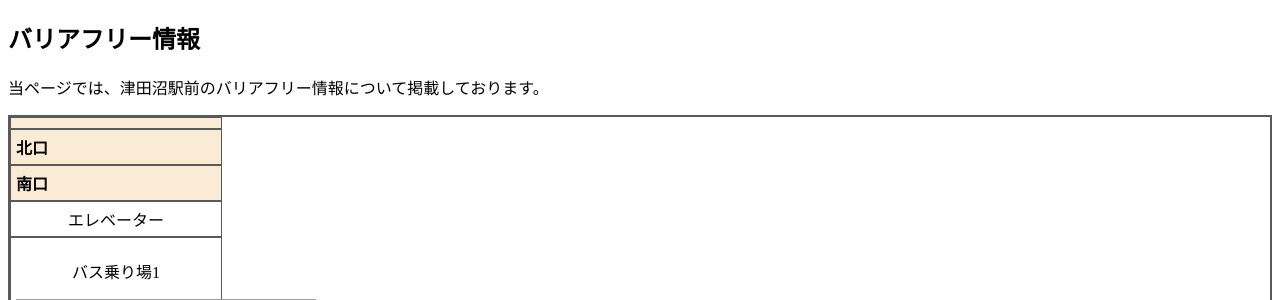
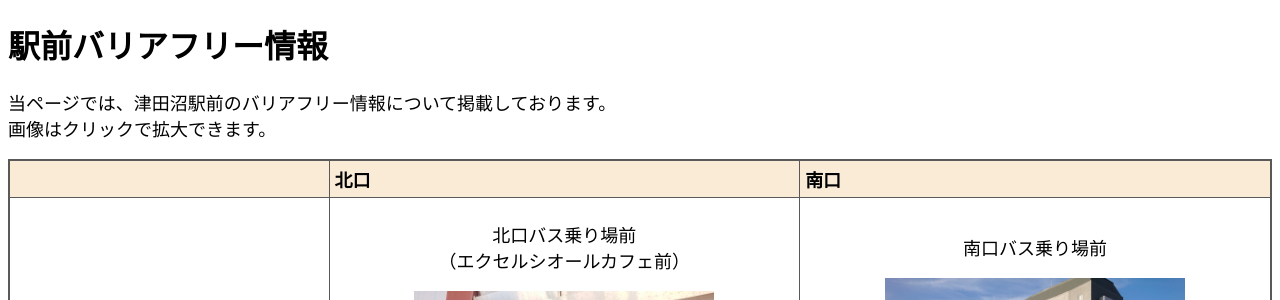
Before and after one commit to yabukilab/shimoda-b, a PHP site: page /bfree.html in a window 1280 px wide. Shown: the part 190-490 px from the top of the page. Run offline with PHP 8.4, Linux system fonts and the light colour scheme; grey boxes are pictures that could not be loaded.

Commit message:
Add files via upload

```diff
--- a/bfree.html
+++ b/bfree.html
@@ -27,8 +27,11 @@
     </header>
 
     <main>
-        <h2>バリアフリー情報</h2>
-        <p>当ページでは、津田沼駅前のバリアフリー情報について掲載しております。</p>
+        <h1>駅前バリアフリー情報</h1>
+        <div class="expl">
+        <p>当ページでは、津田沼駅前のバリアフリー情報について掲載しております。<br>
+        画像はクリックで拡大できます。</p>
+        </div>
         <table>
             <tbody>
                 <tr>
@@ -39,28 +42,33 @@
                 <tr>
                     <td rowspan="3">エレベーター</td>
                     <td>
-                        <p>バス乗り場1</p>
-                        <img src="./gazou.jpg" width="300px" alt="北口バス乗り場のエレベーター">
+                        <p>北口バス乗り場前<br>
+                        （エクセルシオールカフェ前）</p>
+                        <a href="./ev0bus.jpg"><img src="./ev0bus.jpg" width="300px" alt="北口バス乗り場のエレベーター"></a>
                     </td>
                     <td>
-                        <p>バス乗り場1</p>
-                        <img src="./gazou.jpg" width="300px" alt="南口バス乗り場のエレベーター">
+                        <p>南口バス乗り場前</p>
+                        <a href="./ev1bus.jpg"><img src="./ev1bus.jpg" width="300px" alt="南口バス乗り場のエレベーター"></a>
                     </td>
                 </tr>
                 <tr>
                     <td>
-                        <p>バス乗り場2</p>
-                        <img src="./gazou.jpg" width="300px" alt="北口バス乗り場のエレベーター">
+                        <p>北口タクシー乗り場前</p>
+                        <a href="./ev0tax.jpg"><img src="./ev0tax.jpg" width="300px" alt="北口タクシー乗り場のエレベーター"></a>
                     </td>
                     <td>
-                        <p>バス乗り場2</p>
-                        <img src="./gazou.jpg" width="300px" alt="南口バス乗り場のエレベーター">
+                        <p>南口送迎車およびタクシー乗降場前</p>
+                        <a href="./ev1car.jpg"><img src="./ev1car.jpg" width="300px" alt="送迎車両乗降場前のエレベーター"></a>
                     </td>
                 </tr>
                 <tr>
                     <td>
+                        <p>ニュー後楽園ビル前</p>
+                        <a href="./ev0jun.jpg"><img src="./ev0jun.jpg" width="300px" alt="ニュー後楽園ビル前のエレベーター"></a>
+                    </td>
+                    <td>
                         <p>千葉工業大学前</p>
-                        <img src="./gazou.jpg" width="300px" alt="千葉工業大学前のエレベーター">
+                        <a href="./ev1sch.jpg"><img src="./ev1sch.jpg" width="300px" alt="千葉工業大学前のエレベーター"></a>
                     </td>
                 </tr>
                 <tr>
@@ -69,7 +77,7 @@
                 </tr>
                 <tr>
                     <td>階段</td>
-                    <td colspan="2">すべてゆるやかだが、一部</td>
+                    <td colspan="2">すべてゆるやかだが、一部幅が狭いものあり</td>
                 </tr>
                 <tr>
                     <td>点字ブロック</td>
--- a/bfstyle.css
+++ b/bfstyle.css
@@ -27,15 +27,14 @@ header{
 
 table{
     width: 100%;
-    display: block;
     overflow-x: auto;
     border-collapse: collapse;
     border: solid 2px #595959;
+    font-size: large;
 }
 td, th {
     padding: 5px;
     width: 200px;
-    display: block;
     text-align: left;
     border: solid 1px #595959;
 }
@@ -50,3 +49,7 @@ th {
 a:focus{
     outline: 3px solid #ffcc00;
 }
+
+div.expl{
+    font-size: large;
+}
```
Also changed, not shown: ev0bus.JPG (added), ev0jun.JPG (added), ev0tax.jpg (added), ev1bus.JPG (added), ev1car.jpg (added), ev1sch.JPG (added).
